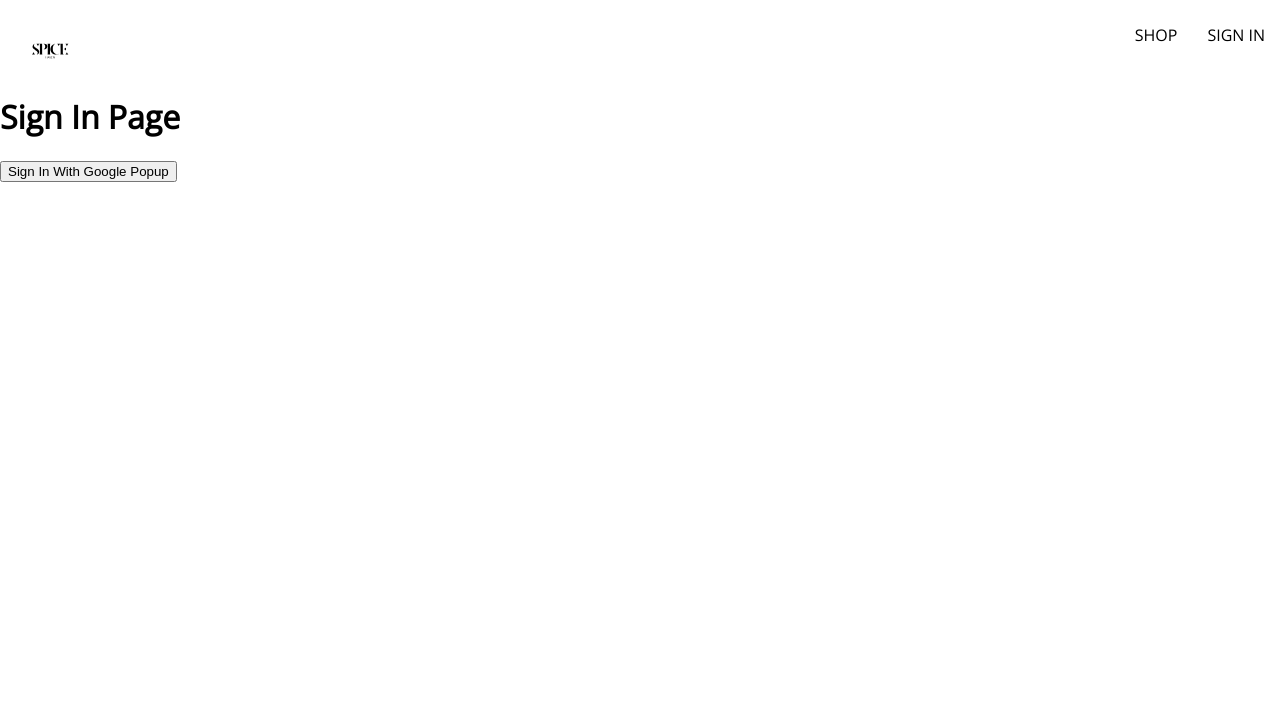
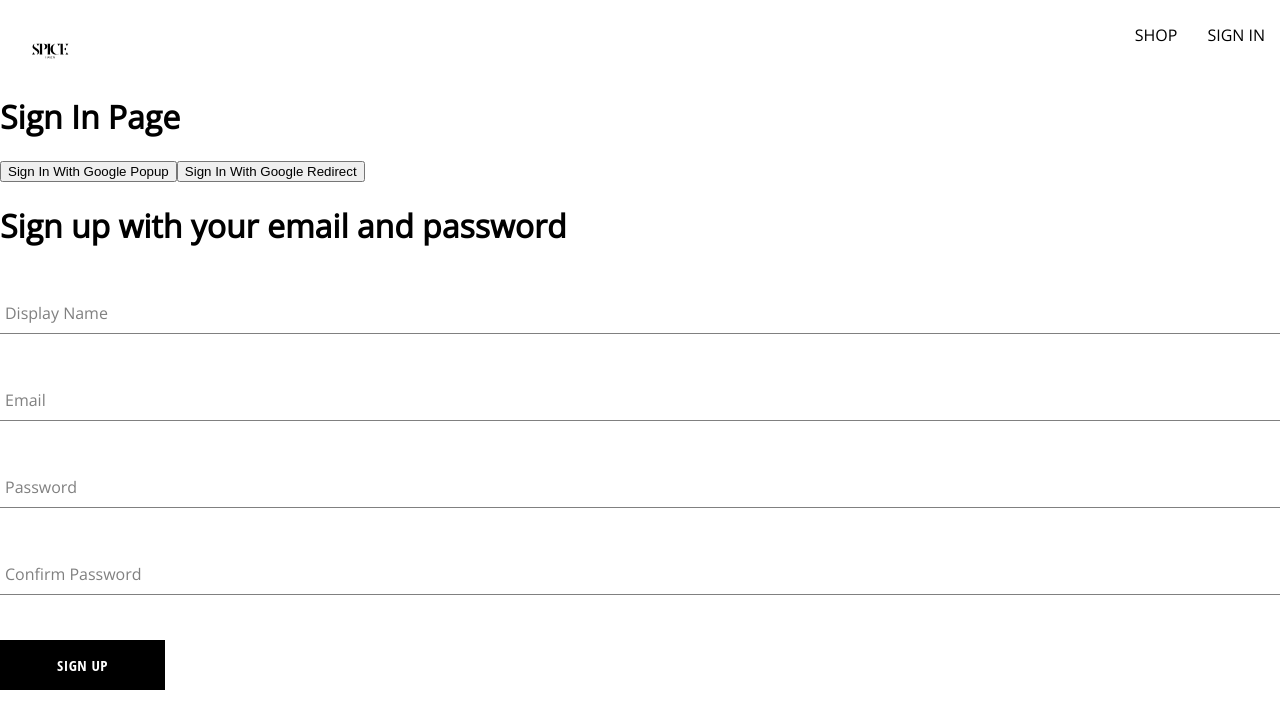
Before and after one commit to codebender16/spicehaven, a React (Create React App) app: page /sign-in in a window 1280 px wide. Shown: the top 728 px of the page. Built offline with nearby package versions, Linux system fonts and the light colour scheme.

Commit message:
create form input and button components

```diff
--- /dev/null
+++ b/src/components/button/button.jsx
@@ -0,0 +1,19 @@
+import "./button.scss";
+
+const BUTTON_TYPE_CLASSES = {
+  google: "google-sign-in",
+  inverted: "inverted",
+};
+
+const Button = ({ children, buttonType, ...otherProps }) => {
+  return (
+    <button
+      className={`button-container ${BUTTON_TYPE_CLASSES[buttonType]}`}
+      {...otherProps}
+    >
+      {children}
+    </button>
+  );
+};
+
+export default Button;
--- /dev/null
+++ b/src/components/button/button.scss
@@ -0,0 +1,46 @@
+.button-container {
+    min-width: 165px;
+    width: auto;
+    height: 50px;
+    letter-spacing: 0.5px;
+    line-height: 50px;
+    padding: 0 35px 0 35px;
+    font-size: 15px;
+    background-color: black;
+    color: white;
+    text-transform: uppercase;
+    font-family: 'Open Sans Condensed';
+    font-weight: bolder;
+    border: none;
+    cursor: pointer;
+    display: flex;
+    justify-content: center;
+
+    &:hover {
+      background-color: white;
+      color: black;
+      border: 1px solid black;
+    }
+
+    &.google-sign-in {
+      background-color: #4285f4;
+      color: white;
+
+      &:hover {
+        background-color: #357ae8;
+        border: none;
+      }
+    }
+
+    &.inverted {
+      background-color: white;
+      color: black;
+      border: 1px solid black;
+
+      &:hover {
+        background-color: black;
+        color: white;
+        border: none;
+      }
+    }
+  }
--- /dev/null
+++ b/src/components/form-input/form-input.jsx
@@ -0,0 +1,20 @@
+import "./form-input.scss";
+
+const FormInput = ({ label, ...otherProps }) => {
+  return (
+    <div className="group">
+      <input className="form-input" {...otherProps} />
+      {label && (
+        <label
+          className={`${
+            otherProps.value.length ? "shrink" : ""
+          } form-input-label`}
+        >
+          {label}
+        </label>
+      )}
+    </div>
+  );
+};
+
+export default FormInput;
--- /dev/null
+++ b/src/components/form-input/form-input.scss
@@ -0,0 +1,54 @@
+$sub-color: grey;
+$main-color: black;
+
+@mixin shrinkLabel {
+  top: -14px;
+  font-size: 12px;
+  color: $main-color;
+}
+
+.group {
+  position: relative;
+  margin: 45px 0;
+
+  .form-input {
+    background: none;
+    background-color: white;
+    color: $sub-color;
+    font-size: 18px;
+    padding: 10px 10px 10px 5px;
+    display: block;
+    width: 100%;
+    border: none;
+    border-radius: 0;
+    border-bottom: 1px solid $sub-color;
+    margin: 25px 0;
+
+    &:focus {
+      outline: none;
+    }
+
+    &:focus ~ .form-input-label {
+      @include shrinkLabel();
+    }
+  }
+
+  input[type='password'] {
+    letter-spacing: 0.3em;
+  }
+
+  .form-input-label {
+    color: $sub-color;
+    font-size: 16px;
+    font-weight: normal;
+    position: absolute;
+    pointer-events: none;
+    left: 5px;
+    top: 10px;
+    transition: 300ms ease all;
+
+    &.shrink {
+      @include shrinkLabel();
+    }
+  }
+}
--- a/src/components/routes/sign-in/sign-in.jsx
+++ b/src/components/routes/sign-in/sign-in.jsx
@@ -1,12 +1,30 @@
+import { useEffect } from "react";
 import {
   createUserDocumentFromAuth,
   signInWithGooglePopup,
+  signInWithGoogleRedirect,
+  auth,
 } from "../../../utils/firebase/firebase.utils";
+import { getRedirectResult } from "firebase/auth";
+import SignUp from "../../sign-up-form/sign-up-form";
 
 const SignIn = () => {
+  useEffect(() => {
+    // modify this block of code to clean function
+    async function fetchData() {
+      const response = await getRedirectResult(auth);
+      console.log(response);
+
+      if (response) {
+        const userRef = await createUserDocumentFromAuth(response.user);
+      }
+    }
+    fetchData();
+  }, []);
+
   const logGoogleUser = async () => {
     const { user } = await signInWithGooglePopup();
-    createUserDocumentFromAuth(user);
+    const userRef = await createUserDocumentFromAuth(user);
     console.log(user);
   };
 
@@ -14,6 +32,10 @@
     <div>
       <h1>Sign In Page</h1>
       <button onClick={logGoogleUser}>Sign In With Google Popup</button>
+      <button onClick={signInWithGoogleRedirect}>
+        Sign In With Google Redirect
+      </button>
+      <SignUp />
     </div>
   );
 };
--- /dev/null
+++ b/src/components/sign-up-form/sign-up-form.jsx
@@ -0,0 +1,100 @@
+import { useState } from "react";
+import {
+  createAuthUserWithEmailAndPassword,
+  createUserDocumentFromAuth,
+} from "../../utils/firebase/firebase.utils";
+import FormInput from "../form-input/form-input";
+import Button from "../button/button";
+
+const defaultFormFields = {
+  displayName: "",
+  email: "",
+  password: "",
+  confirmPassword: "",
+};
+
+const SignUpForm = () => {
+  const [formFields, setFormFields] = useState(defaultFormFields);
+  const { displayName, email, password, confirmPassword } = formFields;
+
+  console.log(formFields);
+
+  const resetFormFields = () => {
+    // console.log(formFields);
+    setFormFields(defaultFormFields);
+    // console.log(formFields);
+  };
+
+  const handleChange = (event) => {
+    const { name, value } = event.target;
+    setFormFields({ ...formFields, [name]: value });
+  };
+
+  const handleSubmit = async (event) => {
+    event.preventDefault();
+
+    if (password !== confirmPassword) {
+      alert("Password do not match");
+      return;
+    }
+
+    try {
+      const { user } = await createAuthUserWithEmailAndPassword(
+        email,
+        password
+      );
+      await createUserDocumentFromAuth(user, { displayName });
+      // console.log(formFields);
+      resetFormFields();
+    } catch (error) {
+      if (error.code === "auth/email-already-in-use") {
+        console.log("cannot create user, user email already in use");
+      } else {
+        console.log("user creation encountered an error", error);
+      }
+    }
+  };
+
+  return (
+    <div>
+      <h1>Sign up with your email and password</h1>
+      <form onSubmit={handleSubmit}>
+        <FormInput
+          label="Display Name"
+          type="text"
+          required
+          onChange={handleChange}
+          name="displayName"
+          value={displayName}
+        />
+        <FormInput
+          label="Email"
+          type="email"
+          required
+          onChange={handleChange}
+          name="email"
+          value={email}
+        />
+        <FormInput
+          label="Password"
+          type="password"
+          required
+          onChange={handleChange}
+          name="password"
+          value={password}
+        />
+        <FormInput
+          label="Confirm Password"
+          type="password"
+          required
+          onChange={handleChange}
+          name="confirmPassword"
+          value={confirmPassword}
+        />
+        <Button type="submit">Sign Up</Button>
+      </form>
+    </div>
+  );
+};
+
+export default SignUpForm;
--- a/src/utils/firebase/firebase.utils.js
+++ b/src/utils/firebase/firebase.utils.js
@@ -5,6 +5,7 @@
   GoogleAuthProvider,
   signInWithPopup,
   signInWithRedirect,
+  createUserWithEmailAndPassword,
 } from "firebase/auth";
 
 import { getFirestore, doc, getDoc, setDoc } from "firebase/firestore";
@@ -29,19 +30,23 @@
 
 export const auth = getAuth();
 export const signInWithGooglePopup = () => signInWithPopup(auth, provider);
+export const signInWithGoogleRedirect = () =>
+  signInWithRedirect(auth, provider);
 
 export const db = getFirestore(); // directly points to our database.
 
-export const createUserDocumentFromAuth = async (userAuth) => {
+export const createUserDocumentFromAuth = async (
+  userAuth,
+  additionalInformation = {}
+) => {
   const userDocRef = doc(db, "users", userAuth.uid); // give me the document reference inside this database under the  users collections with this auth id
-
-  console.log(userDocRef);
+  //   console.log(userDocRef);
   const userSnapShot = await getDoc(userDocRef);
-  console.log(userSnapShot);
+  //   console.log(userSnapShot);
   console.log(userSnapShot.exists());
 
   if (!userSnapShot.exists()) {
-    const { displayName, email } = userAuth;
+    const { displayName, email, ...additionalInformation } = userAuth;
     const createdAt = new Date();
 
     try {
@@ -56,3 +61,9 @@
   }
   return userDocRef;
 };
+
+export const createAuthUserWithEmailAndPassword = async (email, password) => {
+  if (!email || !password) return;
+
+  return await createUserWithEmailAndPassword(auth, email, password);
+};
```
